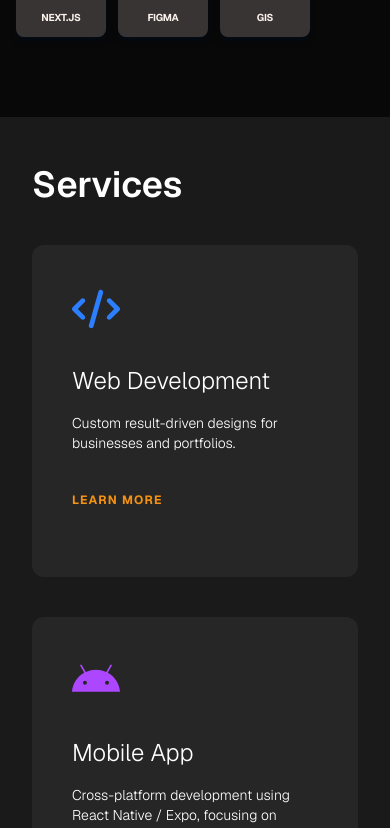
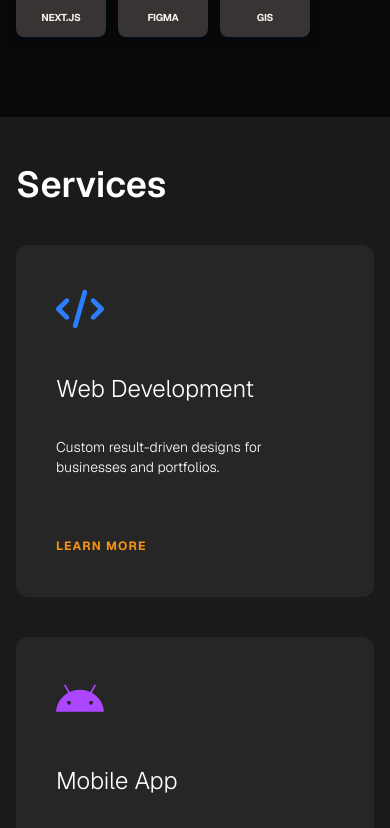
Before and after one commit to S0liddreams/Portfolio, a Next.js app: page / in a window 390 px wide. Shown: the part 2097-2925 px from the top of the page. Built offline with nearby package versions, Linux system fonts and the light colour scheme.

Commit message:
update on code
update on code

```diff
--- a/src/app/page.js
+++ b/src/app/page.js
@@ -226,7 +226,7 @@ export default function Home() {
       {/* --- SERVICES --- */}
       <div
         id="services"
-        className="py-12 px-8 md:px-16 scroll-mt-20 bg-[#1a1a1a] text-white"
+        className="py-12 px-4 md:px-16 scroll-mt-20 bg-[#1a1a1a] text-white"
       >
         <h1 className="text-4xl font-semibold mb-10">Services</h1>
         <div className="grid grid-cols-1 md:grid-cols-2 lg:grid-cols-4 gap-10">
@@ -235,7 +235,9 @@ export default function Home() {
               key={i}
               className="bg-[#262626] p-10 rounded-xl hover:bg-[#deb887] hover:-translate-y-2 transition-all duration-500 group"
             >
+              <div className="flex flex-col gap-4 h-auto">
                 {/* Render the icon component and ensure it has a size */}
+                <div className="flex flex-col gap-2">
                   <div
                     className={`text-5xl mb-8 ${service.color} group-hover:text-white transition-colors flex items-center`}
                   >
@@ -245,15 +247,15 @@ export default function Home() {
                   <h2 className="text-2xl font-light mb-4 group-hover:text-black transition-colors">
                     {service.title}
                   </h2>
+                </div>
 
-              <div className="flex flex-col gap-6">
-                <div className="h-[50px]">
-                  <p className="text-sm font-light mb-6 group-hover:text-gray-800 transition-colors">
+                <div className="h-[80px]">
+                  <p className="text-sm font-light line-clamp-3 mb-6 group-hover:text-gray-800 transition-colors">
                     {service.desc}
                   </p>
                 </div>
 
-                <div className="h-[50px]">
+                <div className="">
                   <a
                     href={service.link}
                     className="text-[#f59211] text-xs font-bold group-hover:text-black uppercase tracking-widest transition-colors"
```
Lines whose indentation alone changed are shown as unchanged.
